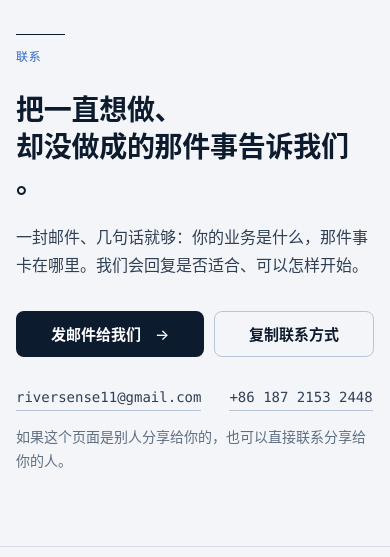
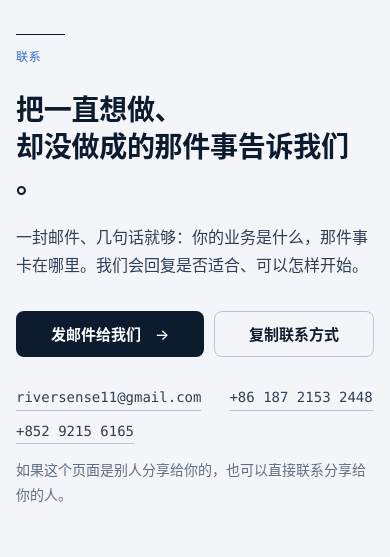
Before and after one commit to FlyingDododo/junemoon-website, a plain HTML site: page index.html in a window 390 px wide. Shown: the part 7308-7865 px from the top of the page. Drawn offline with Linux system fonts and the light colour scheme.

Commit message:
Add HK phone to contact lines, square favicons and touch icon
Co-Authored-By: Claude Opus 5.5 <noreply@anthropic.com>

```diff
--- a/index.html
+++ b/index.html
@@ -15,7 +15,8 @@
   <meta property="og:url" content="https://myjunemoon.com/">
   <meta name="twitter:card" content="summary_large_image">
   <link rel="canonical" href="https://myjunemoon.com/">
-  <link rel="icon" type="image/png" href="assets/logo.png">
+  <link rel="icon" type="image/png" sizes="32x32" href="assets/icon-32.png">
+<link rel="apple-touch-icon" href="assets/apple-touch-icon.png">
   <link rel="stylesheet" href="site.css?v=20261103c">
   <script>document.documentElement.classList.add('js');</script>
   <script>
@@ -244,7 +245,7 @@
           <a class="button primary" href="mailto:riversense11@gmail.com"><span data-i18n="ct.btn">发邮件给我们</span><span class="arrow" aria-hidden="true">→</span></a>
           <button type="button" class="button ghost" id="copy-contact" data-i18n="contact.copy">复制联系方式</button>
         </div>
-        <p class="contact-lines mono"><a href="mailto:riversense11@gmail.com">riversense11@gmail.com</a><a href="tel:+8618721532448">+86 187 2153 2448</a></p>
+        <p class="contact-lines mono"><a href="mailto:riversense11@gmail.com">riversense11@gmail.com</a><a href="tel:+8618721532448">+86 187 2153 2448</a><a href="tel:+85292156165">+852 9215 6165</a></p>
         <p class="contact-note" data-i18n="ct.note">如果这个页面是别人分享给你的，也可以直接联系分享给你的人。</p>
       </div>
     </div>
--- a/site.js
+++ b/site.js
@@ -129,7 +129,7 @@
     try { await navigator.clipboard.writeText(s); notify(t('copy.success')); }
     catch { $('#copy-text').value = s; $('#copy-dialog').showModal(); $('#copy-text').focus(); $('#copy-text').select(); }
   }
-  $('#copy-contact').addEventListener('click', () => copy(t('brand') + ' · Junemoon\nriversense11@gmail.com\n+86 187 2153 2448\n' + origin));
+  $('#copy-contact').addEventListener('click', () => copy(t('brand') + ' · Junemoon\nriversense11@gmail.com\n+86 187 2153 2448\n+852 9215 6165\n' + origin));
   $$('.share').forEach(b => b.addEventListener('click', () => { const u = new URL(page === 'work' ? 'work' : '', origin); u.searchParams.set('lang', lang); u.hash = b.dataset.share; copy(u.href); }));
   $('#close-copy').addEventListener('click', () => $('#copy-dialog').close());
   $$('[data-image]').forEach(b => b.addEventListener('click', () => {
```
Also changed, not shown: ai-first/course/index.html (+1 -1 lines), ai-first/index.html (+1 -1 lines), approach.html (+3 -2 lines), studio.html (+3 -2 lines), subtitled/index.html (+2 -0 lines), work.html (+3 -2 lines), assets/apple-touch-icon.png (added), assets/icon-32.png (added), favicon.ico (added).
